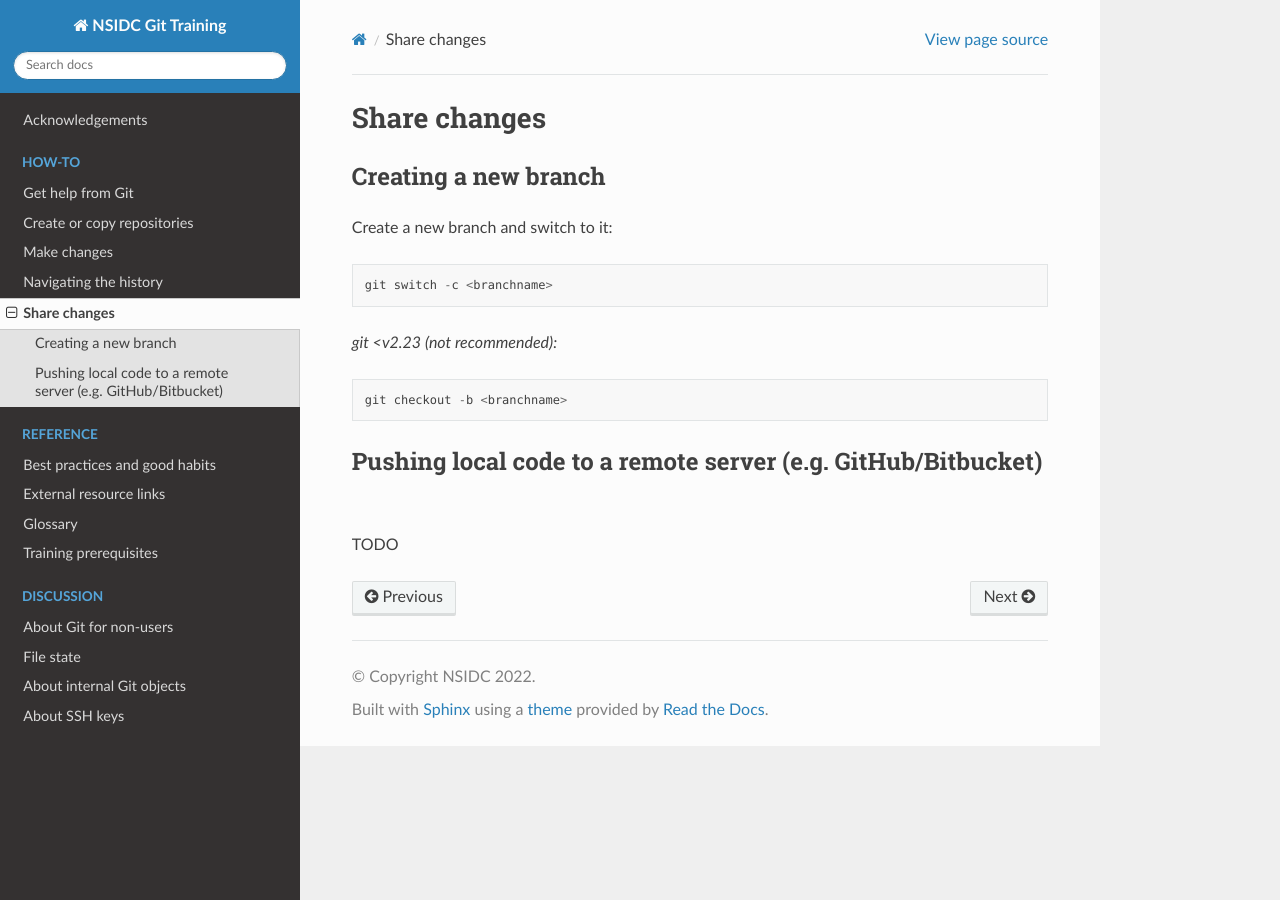
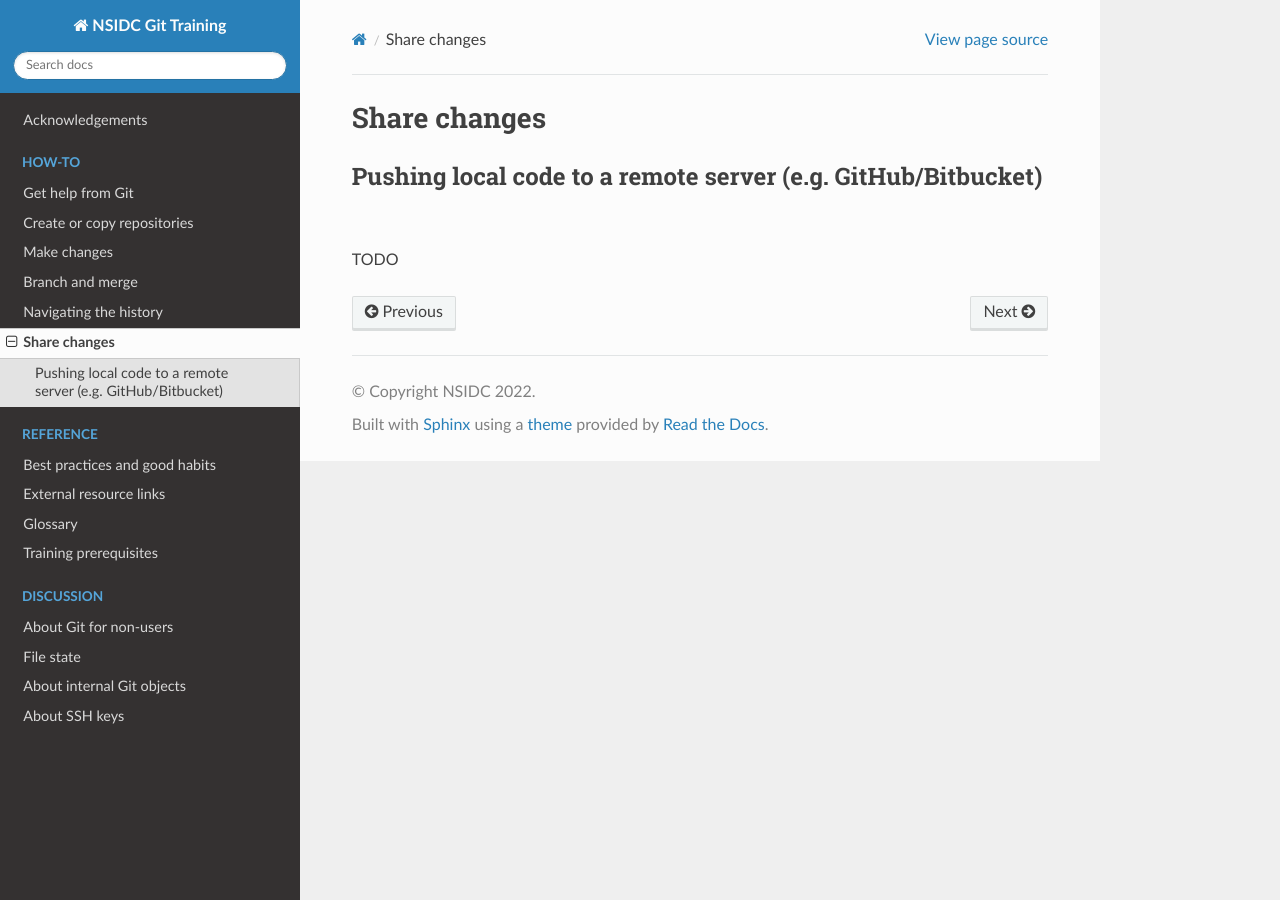
Before and after one commit to nsidc/git-training, a Sphinx documentation site: the page built from doc/how-to/share-changes.md, in a window 1280 px wide. Built offline with Sphinx 7.4.7 and the Read the Docs theme 2.0.0, drawn with Linux system fonts in a browser that asks for light colours.

Commit message:
Add how to branch and merge doc

````diff
--- a/doc/how-to/share-changes.md
+++ b/doc/how-to/share-changes.md
@@ -1,19 +1,4 @@
 # Share changes
-
-## Creating a new branch
-
-Create a new branch and switch to it:
-
-```
-git switch -c <branchname>
-```
-
-_git <v2.23 (not recommended):_
-
-```
-git checkout -b <branchname>
-```
-
 
 ## Pushing local code to a remote server (e.g. GitHub/Bitbucket)
 
--- a/doc/index.rst
+++ b/doc/index.rst
@@ -17,6 +17,7 @@
     how-to/built-in-help.md
     how-to/create-or-copy.md
     how-to/make-changes.md
+    how-to/branch-and-merge.md
     how-to/navigation.md
     how-to/share-changes.md
 
````
Also changed, not shown: doc/how-to/branch-and-merge.md (added, +44 -0 lines).
